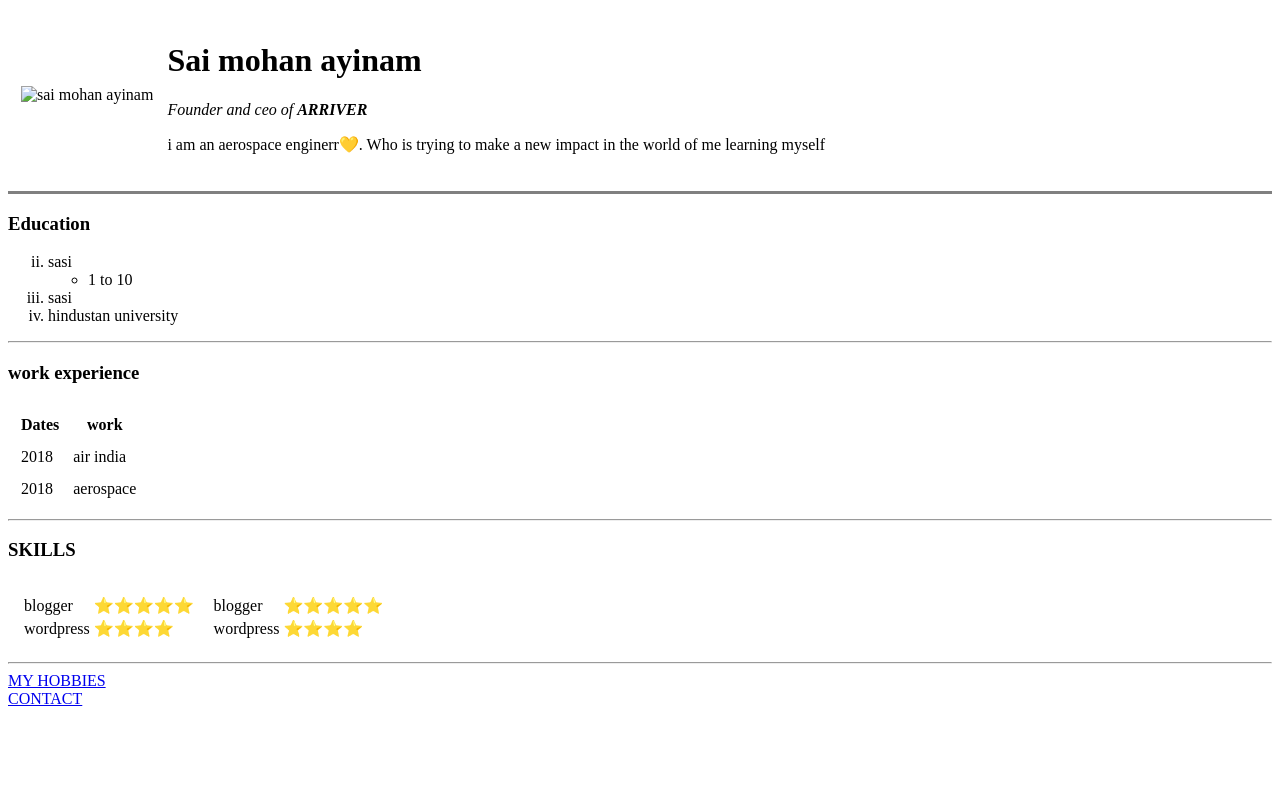
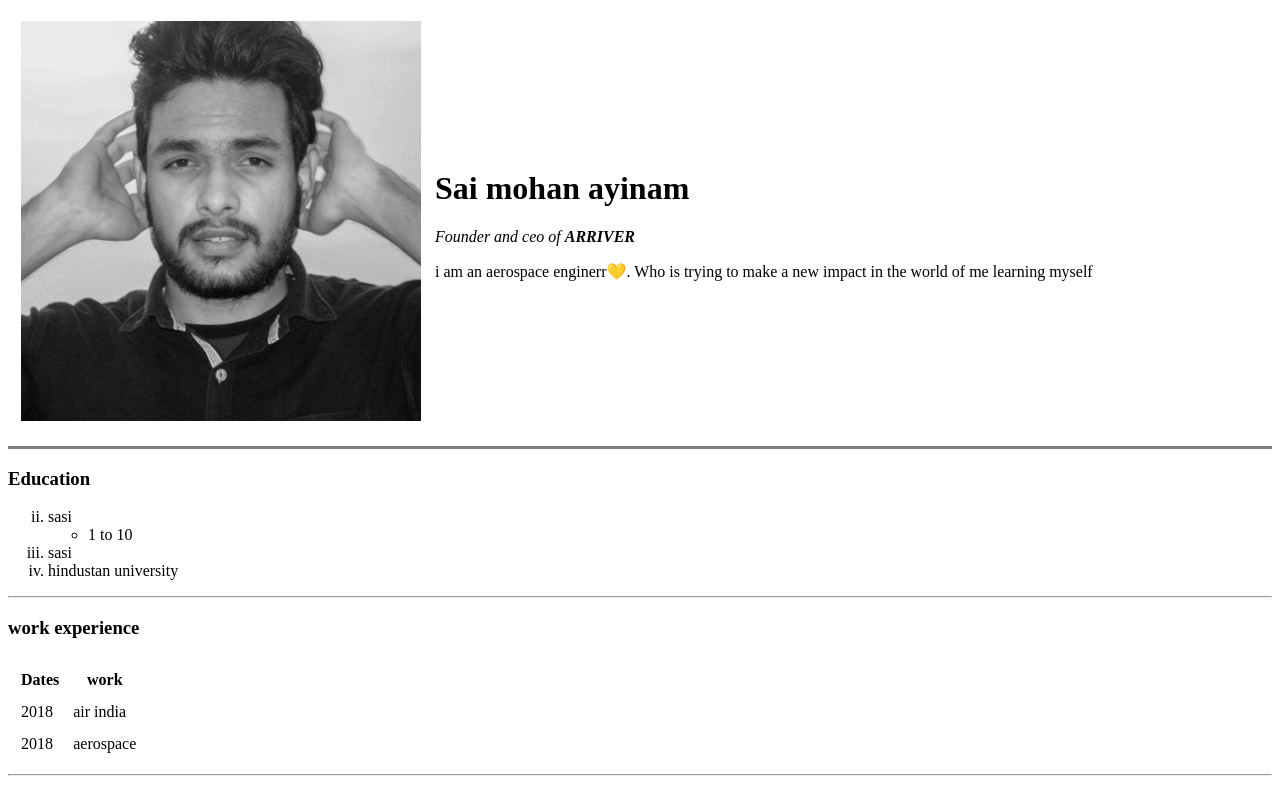
Before and after one commit to saimohanayinam/cv, a plain HTML site: page index.html in a window 1280 px wide. Shown: the top 792 px of the page. Drawn offline with Linux system fonts and the light colour scheme.

Commit message:
Update index.html

```diff
--- a/index.html
+++ b/index.html
@@ -9,7 +9,7 @@
 <body>
   <table cellspacing="12">
     <tr>
-      <td><img src="images/asm.png" alt="sai mohan ayinam"></td>
+      <td><img src="asm.png" alt="sai mohan ayinam"></td>
       <td>  <h1>Sai mohan ayinam</h1>
         <p><em>Founder and ceo of <strong>ARRIVER</strong></em></p>
         <p>i am an aerospace enginerr💛. Who is trying to make a new impact in the world of me learning myself</p></td>
```
